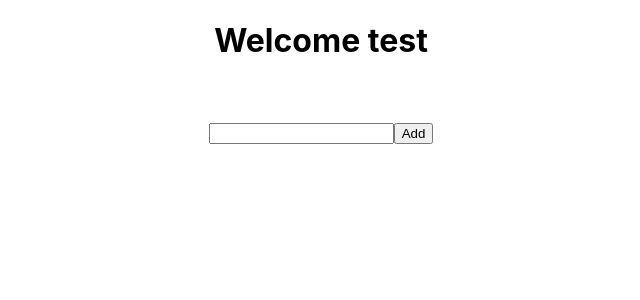
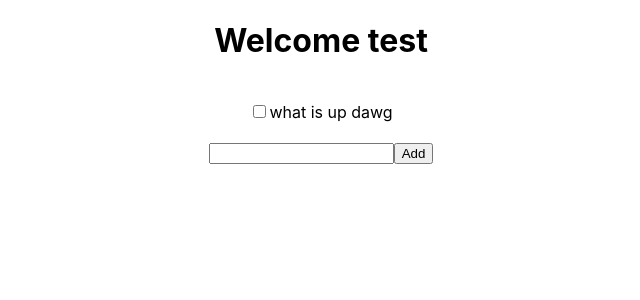
Before and after one commit to panosjapan7/todo-app-2, a React (Create React App) app: page / in a window 1280 px wide. Shown: the top 300 px of the page, without its empty margins (319-959 px from the left). Built offline with nearby package versions, Linux system fonts and the light colour scheme.

Commit message:
map through todos array

```diff
--- a/src/components/Todos.js
+++ b/src/components/Todos.js
@@ -1,17 +1,22 @@
 import React, { useState } from 'react'
 
 export default function Todos() {
-    const [todos, setTodos] = useState([]);
+    const [todos, setTodos] = useState([
+        {
+            id: 1,
+            text: "what is up dawg",
+        }
+    ]);
 
 
     return (
     <div>
-        {todos.map(todo => {
-            <div>
-                <input id="checkbox1" type="checkbox" />
-                <label>what is up</label>
+        {todos.map((todo) => (
+            <div key={todo.id} >
+                <input type="checkbox" />
+                <label>{todo.text}</label>
             </div>
-        })}
+        ))}
         <br />
         <input type="text"></input>
         <button>Add</button>
```
